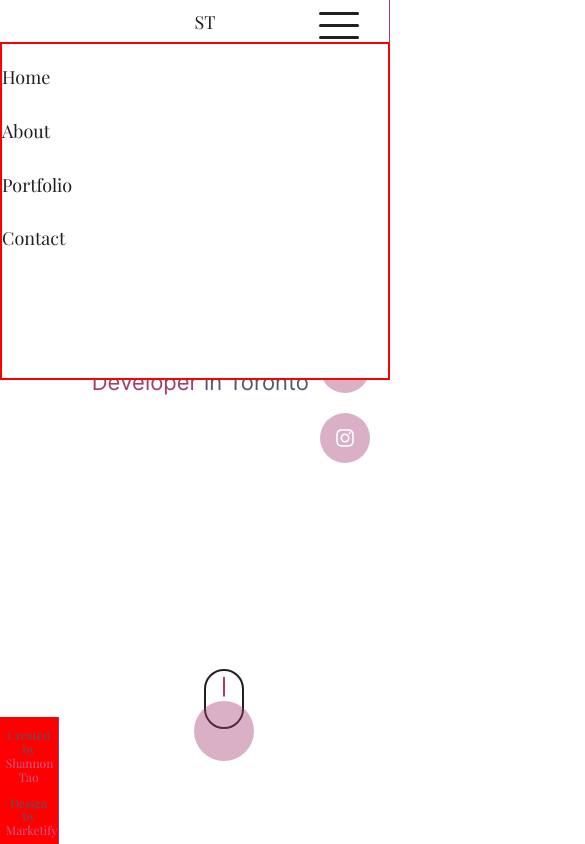
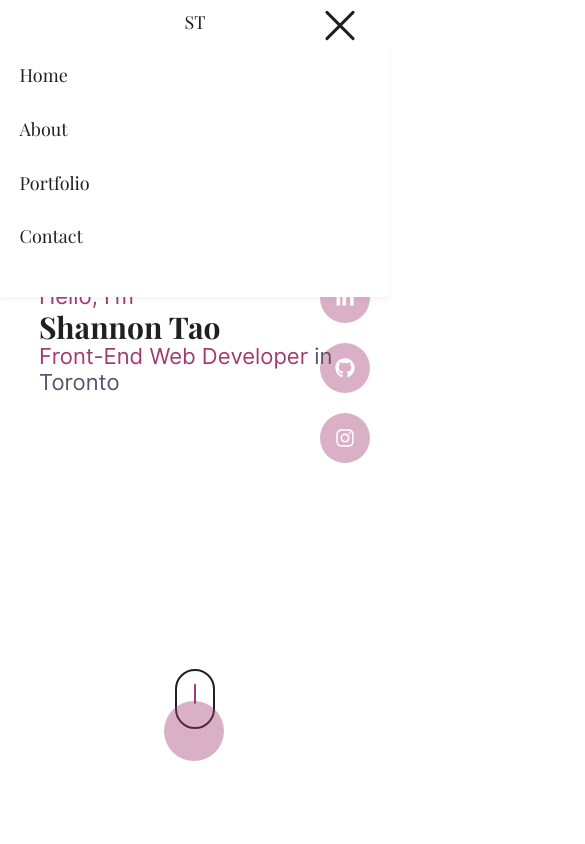
Before and after one commit to shanningtatum/react-portfolio, a React (Create React App) app: page / in a window 390 px wide. Both pictures are taken after a click on the element 339 px from the left and 27 px from the top of the page. Shown: the top 844 px of the page, 585 px wide, since content can reach past the window. Built offline with nearby package versions, Linux system fonts and the light colour scheme.

Commit message:
completed media queries and added subheaders for h2

```diff
--- a/src/components/Header.js
+++ b/src/components/Header.js
@@ -1,12 +1,9 @@
-import { useContext } from "react";
+import { useContext, useState } from "react";
 import { DarkModeContext } from "./DarkModeContext";
 
 function Header() {
   const { darkMode, toggleDarkMode } = useContext(DarkModeContext);
-
-  const slideOutNav = () => {
-    console.log("hello");
-  };
+  const [toggleNav, setToggleNav] = useState(false);
 
   return (
     <header className={darkMode ? "header headerDark" : "header headerLight"}>
@@ -17,7 +14,7 @@ function Header() {
         <div className="logo">
           <a href="#">ST</a>
         </div>
-        <nav className="navBar">
+        <nav className={toggleNav ? "navBar active" : "navBar"}>
           <ul>
             <li>
               <a href="#">Home</a>
@@ -33,7 +30,12 @@ function Header() {
             </li>
           </ul>
         </nav>
-        <div className="hamburger" onClick={() => slideOutNav()}>
+        <div
+          className={toggleNav ? "hamburger active" : "hamburger"}
+          onClick={
+            toggleNav ? () => setToggleNav(false) : () => setToggleNav(true)
+          }
+        >
           <span className="lineOne"></span>
           <span className="lineTwo"></span>
           <span className="lineThree"></span>
--- a/src/components/Portfolio.js
+++ b/src/components/Portfolio.js
@@ -51,9 +51,9 @@ function Portfolio() {
                     </div>
                     <div className="projectTools">
                       <ul>
-                        {projectTools.map((tool) => {
+                        {projectTools.map((tool, index) => {
                           return (
-                            <li>
+                            <li key={index}>
                               <p>{tool}</p>
                             </li>
                           );
--- a/src/styles/sass/partials/_footer.scss
+++ b/src/styles/sass/partials/_footer.scss
@@ -4,7 +4,6 @@ footer{
     height:15vh;
     width:15%;
     border-right:1px $purple solid;
-    background-color:red;
     text-align: center;
     font-family:$serifFont;
 
@@ -23,7 +22,7 @@ footer{
 footer h3{
     color:$grey;
     font-weight:normal;
-    font-size:clamp(0.6rem, 2vw, 0.8rem);
+    font-size:clamp(0.8rem, 2vw, 1rem);
 }
 
 
@@ -42,7 +41,7 @@ footer h3{
 }
 
 .footerLight{
-    // background-color:$white;
+    background-color:$white;
     color:$black;
 
     a{
--- a/src/styles/sass/partials/_mediaQueries.scss
+++ b/src/styles/sass/partials/_mediaQueries.scss
@@ -16,25 +16,50 @@
         width:100%;
         position: fixed;
         z-index:99999;
+        border-right:none;
 
         .wrapper{
             flex-direction:column;
             max-width:none;
             width:100%;
         }
-        .logo{
-            padding:0%;
-            width:0;
-        }
+
         nav{
             position: fixed;
             width:100%;
             left:0;
             top:5vh;
-            height:40vh;
+            height:max-content;
+            transform:scale(1,0);
+            transform-origin:top;
             background-color:$white;
             z-index:99999999;
-            border:2px red solid;
+            opacity:0;
+            transition:opacity 0.3s, transform 0.3s ease-in-out;
+
+            ul{
+                width:90%;
+                margin: 0 auto;
+                padding:20px 0;
+            }
+
+            a{
+                &:hover, &:focus{
+                    padding-left:0;
+
+                    &::before{
+                        content:none;
+                    }
+                }
+            }
+
+        }
+
+        nav.active{
+            transform:scale(1, 1);
+            opacity:1;
+            transition:opacity 0.3s, transform 0.3s ease-in-out 250ms;
+            box-shadow: rgba(0, 0, 0, 0.04) 0px 3px 5px;
         }
 
         .hamburger{
@@ -54,7 +79,7 @@
                 height:3px;
                 background-color:$black;
                 border-radius:20px;
-                transition:background-color 0.3s;
+                transition:background-color 0.3s, transform 0.3s;
             }
             .lineTwo{
                 top:12px;
@@ -69,9 +94,106 @@
                 }
             }
         }
+
+        .hamburger.active{
+            .lineOne{
+                transform:rotate(45deg);
+                top:12px;
+            }
+            .lineThree{
+                transform:rotate(-45deg);
+                top:12px;
+            }
+            .lineTwo{
+                transition:opacity 0.3s;
+                opacity:0;
+            }
+        }
         .themeContainer{
             display:none;
         }
 
     }
+
+    main{
+        width:100%;
+    }
+
+    footer{
+        position: static;
+        width:100%;
+        height:8vh;
+    }
+    .footerLight{
+        background-color:$black;
+        border-top:1px $grey solid;
+
+        h3{
+            color:$white;
+        }
+    }
 }
+
+@media (max-width:780px){
+    .toolKitSection ul {
+        grid-template-rows:repeat(3, 1fr);
+        grid-template-columns:repeat(3, 1fr);
+    }
+
+    .contactSection .contactForm{
+        flex-direction:column-reverse;
+        .contactInfo{
+            padding:0;
+        }
+        .submitButton{
+            margin:40px auto;
+        }
+    }
+}
+
+@media (max-width:700px){
+    .contactSection .contactForm li{
+        width:100%;
+    }
+}
+
+@media (max-width:500px){
+
+    .contactSection{
+        .contactHeader{
+            flex-direction:column;
+            align-items:flex-start;
+        }
+        .contactSocial{
+            width:100%;
+
+            ul{
+                justify-content:space-between;
+            }
+        }
+    }
+
+    .portfolioSection{
+        .projectList{
+            display:flex;
+            flex-direction:column;
+            width:100%;
+        }
+        .projectLi{
+            &:hover, &:focus{
+                transform:scale(1);
+            }
+        }
+
+    }
+
+    .projectContainer{
+        width:100%;
+
+        .projectInfo p, .projectInfo h3, .projectLinks a {
+            font-size:100%;
+        }
+    }
+
+
+}
--- a/src/styles/sass/partials/_typography.scss
+++ b/src/styles/sass/partials/_typography.scss
@@ -1,3 +1,4 @@
+@import url('https://fonts.googleapis.com/css2?family=Caveat+Brush&display=swap');
 // Playfair Regular
 @font-face{
     font-family:'Playfair Display';
--- a/src/styles/sass/partials/_variables.scss
+++ b/src/styles/sass/partials/_variables.scss
@@ -9,3 +9,4 @@ $pink: #FCB0D8;
 // FONTS
 $serifFont: "Playfair Display", serif;
 $sansSerifFont: "Inter", sans-serif;
+$handwritten: "Caveat Brush", cursive;
--- a/src/styles/sass/styles.css
+++ b/src/styles/sass/styles.css
@@ -1,3 +1,4 @@
+@import url("https://fonts.googleapis.com/css2?family=Caveat+Brush&display=swap");
 html {
   line-height: 1.15;
   -ms-text-size-adjust: 100%;
@@ -668,6 +669,15 @@ section:last-child {
   width: 80%;
   margin: auto;
 }
+.aboutMeSection h2::after {
+  content: "Who are you?";
+  font-family: "Caveat Brush", cursive;
+  position: absolute;
+  bottom: -20px;
+  left: 0;
+  font-size: 0.9rem;
+  color: #51586D;
+}
 .aboutMeSection p {
   position: relative;
 }
@@ -694,6 +704,8 @@ section:last-child {
   grid-template-rows: repeat(2, 1fr);
   grid-template-columns: repeat(5, 1fr);
   list-style: none;
+  width: 90%;
+  margin: 0 auto;
   padding: 0;
   justify-content: center;
   align-content: center;
@@ -702,7 +714,6 @@ section:last-child {
   display: flex;
   flex-direction: column;
   align-content: center;
-  width: 150px;
   margin: 20px auto;
 }
 .toolKitSection p {
@@ -716,6 +727,15 @@ section:last-child {
   margin: 0 auto;
 }
 
+.portfolioSection h2::after {
+  content: "(Click or hover to learn more!)";
+  font-size: 0.9rem;
+  font-family: "Caveat Brush", cursive;
+  color: #51586D;
+  position: absolute;
+  bottom: -20px;
+  left: 0;
+}
 .portfolioSection .projectList {
   display: grid;
   grid-template-columns: repeat(3, 1fr);
@@ -868,6 +888,15 @@ section:last-child {
 .contactSection .wrapper {
   margin: 20px auto;
 }
+.contactSection h2::after {
+  content: "How can I contact you?";
+  font-size: 0.9rem;
+  font-family: "Caveat Brush", cursive;
+  position: absolute;
+  bottom: -20px;
+  left: 0px;
+  color: #FCB0D8;
+}
 .contactSection .contactHeader {
   display: flex;
   align-items: center;
@@ -933,14 +962,17 @@ section:last-child {
 }
 .contactSection .contactForm input::-moz-placeholder {
   font-family: "Inter", sans-serif;
+  font-size: clamp(0.8rem, 2vw, 0.9rem);
   color: rgba(255, 255, 255, 0.5);
 }
 .contactSection .contactForm input:-ms-input-placeholder {
   font-family: "Inter", sans-serif;
+  font-size: clamp(0.8rem, 2vw, 0.9rem);
   color: rgba(255, 255, 255, 0.5);
 }
 .contactSection .contactForm input::placeholder {
   font-family: "Inter", sans-serif;
+  font-size: clamp(0.8rem, 2vw, 0.9rem);
   color: rgba(255, 255, 255, 0.5);
 }
 .contactSection .contactForm textarea {
@@ -952,12 +984,15 @@ section:last-child {
 }
 .contactSection .contactForm textarea::-moz-placeholder {
   color: rgba(255, 255, 255, 0.5);
+  font-size: clamp(0.8rem, 2vw, 0.9rem);
 }
 .contactSection .contactForm textarea:-ms-input-placeholder {
   color: rgba(255, 255, 255, 0.5);
+  font-size: clamp(0.8rem, 2vw, 0.9rem);
 }
 .contactSection .contactForm textarea::placeholder {
   color: rgba(255, 255, 255, 0.5);
+  font-size: clamp(0.8rem, 2vw, 0.9rem);
 }
 .contactSection .contactForm .submitButton {
   width: calc(50% - 20px);
@@ -968,6 +1003,7 @@ section:last-child {
   padding: 30px 20px;
   border-radius: 5px;
   font-family: "Inter", sans-serif;
+  font-size: clamp(0.8rem, 2vw, 0.9rem);
   cursor: pointer;
   transition: background-color 0.3s, color 0.3s;
 }
@@ -977,6 +1013,9 @@ section:last-child {
 .contactSection .contactForm .contactInfo {
   padding: 0 20px;
   flex-basis: 40%;
+}
+.contactSection .contactForm .contactInfo p {
+  font-size: clamp(0.8rem, 2vw, 0.9rem);
 }
 .contactSection .contactForm h3 {
   font-family: "Playfair Display", serif;
@@ -989,7 +1028,6 @@ footer {
   height: 15vh;
   width: 15%;
   border-right: 1px #A23B72 solid;
-  background-color: red;
   text-align: center;
   font-family: "Playfair Display", serif;
 }
@@ -1005,7 +1043,7 @@ footer a:hover, footer a:focus {
 footer h3 {
   color: #51586D;
   font-weight: normal;
-  font-size: clamp(0.6rem, 2vw, 0.8rem);
+  font-size: clamp(0.8rem, 2vw, 1rem);
 }
 
 .footerDark {
@@ -1018,6 +1056,7 @@ footer h3 {
 }
 
 .footerLight {
+  background-color: #FFF;
   color: #202020;
 }
 .footerLight a {
@@ -1040,25 +1079,44 @@ footer h3 {
     width: 100%;
     position: fixed;
     z-index: 99999;
+    border-right: none;
   }
   header .wrapper {
     flex-direction: column;
     max-width: none;
     width: 100%;
   }
-  header .logo {
-    padding: 0%;
-    width: 0;
-  }
   header nav {
     position: fixed;
     width: 100%;
     left: 0;
     top: 5vh;
-    height: 40vh;
+    height: -webkit-max-content;
+    height: -moz-max-content;
+    height: max-content;
+    transform: scale(1, 0);
+    transform-origin: top;
     background-color: #FFF;
     z-index: 99999999;
-    border: 2px red solid;
+    opacity: 0;
+    transition: opacity 0.3s, transform 0.3s ease-in-out;
+  }
+  header nav ul {
+    width: 90%;
+    margin: 0 auto;
+    padding: 20px 0;
+  }
+  header nav a:hover, header nav a:focus {
+    padding-left: 0;
+  }
+  header nav a:hover::before, header nav a:focus::before {
+    content: none;
+  }
+  header nav.active {
+    transform: scale(1, 1);
+    opacity: 1;
+    transition: opacity 0.3s, transform 0.3s ease-in-out 250ms;
+    box-shadow: rgba(0, 0, 0, 0.04) 0px 3px 5px;
   }
   header .hamburger {
     display: flex;
@@ -1077,7 +1135,7 @@ footer h3 {
     height: 3px;
     background-color: #202020;
     border-radius: 20px;
-    transition: background-color 0.3s;
+    transition: background-color 0.3s, transform 0.3s;
   }
   header .hamburger .lineTwo {
     top: 12px;
@@ -1088,7 +1146,80 @@ footer h3 {
   header .hamburger:hover .lineOne, header .hamburger:hover .lineTwo, header .hamburger:hover .lineThree, header .hamburger:focus .lineOne, header .hamburger:focus .lineTwo, header .hamburger:focus .lineThree {
     background-color: #A23B72;
   }
+  header .hamburger.active .lineOne {
+    transform: rotate(45deg);
+    top: 12px;
+  }
+  header .hamburger.active .lineThree {
+    transform: rotate(-45deg);
+    top: 12px;
+  }
+  header .hamburger.active .lineTwo {
+    transition: opacity 0.3s;
+    opacity: 0;
+  }
   header .themeContainer {
     display: none;
   }
+  main {
+    width: 100%;
+  }
+  footer {
+    position: static;
+    width: 100%;
+    height: 8vh;
+  }
+  .footerLight {
+    background-color: #202020;
+    border-top: 1px #51586D solid;
+  }
+  .footerLight h3 {
+    color: #FFF;
+  }
+}
+@media (max-width: 780px) {
+  .toolKitSection ul {
+    grid-template-rows: repeat(3, 1fr);
+    grid-template-columns: repeat(3, 1fr);
+  }
+  .contactSection .contactForm {
+    flex-direction: column-reverse;
+  }
+  .contactSection .contactForm .contactInfo {
+    padding: 0;
+  }
+  .contactSection .contactForm .submitButton {
+    margin: 40px auto;
+  }
+}
+@media (max-width: 700px) {
+  .contactSection .contactForm li {
+    width: 100%;
+  }
+}
+@media (max-width: 500px) {
+  .contactSection .contactHeader {
+    flex-direction: column;
+    align-items: flex-start;
+  }
+  .contactSection .contactSocial {
+    width: 100%;
+  }
+  .contactSection .contactSocial ul {
+    justify-content: space-between;
+  }
+  .portfolioSection .projectList {
+    display: flex;
+    flex-direction: column;
+    width: 100%;
+  }
+  .portfolioSection .projectLi:hover, .portfolioSection .projectLi:focus {
+    transform: scale(1);
+  }
+  .projectContainer {
+    width: 100%;
+  }
+  .projectContainer .projectInfo p, .projectContainer .projectInfo h3, .projectContainer .projectLinks a {
+    font-size: 100%;
+  }
 }/*# sourceMappingURL=styles.css.map */
```
Also changed, not shown: src/styles/sass/partials/_contact.scss (+20 -1 lines), src/styles/sass/partials/_mainContainer.scss (+26 -1 lines), 1 other file (tests, documents, lock files or other folders).
